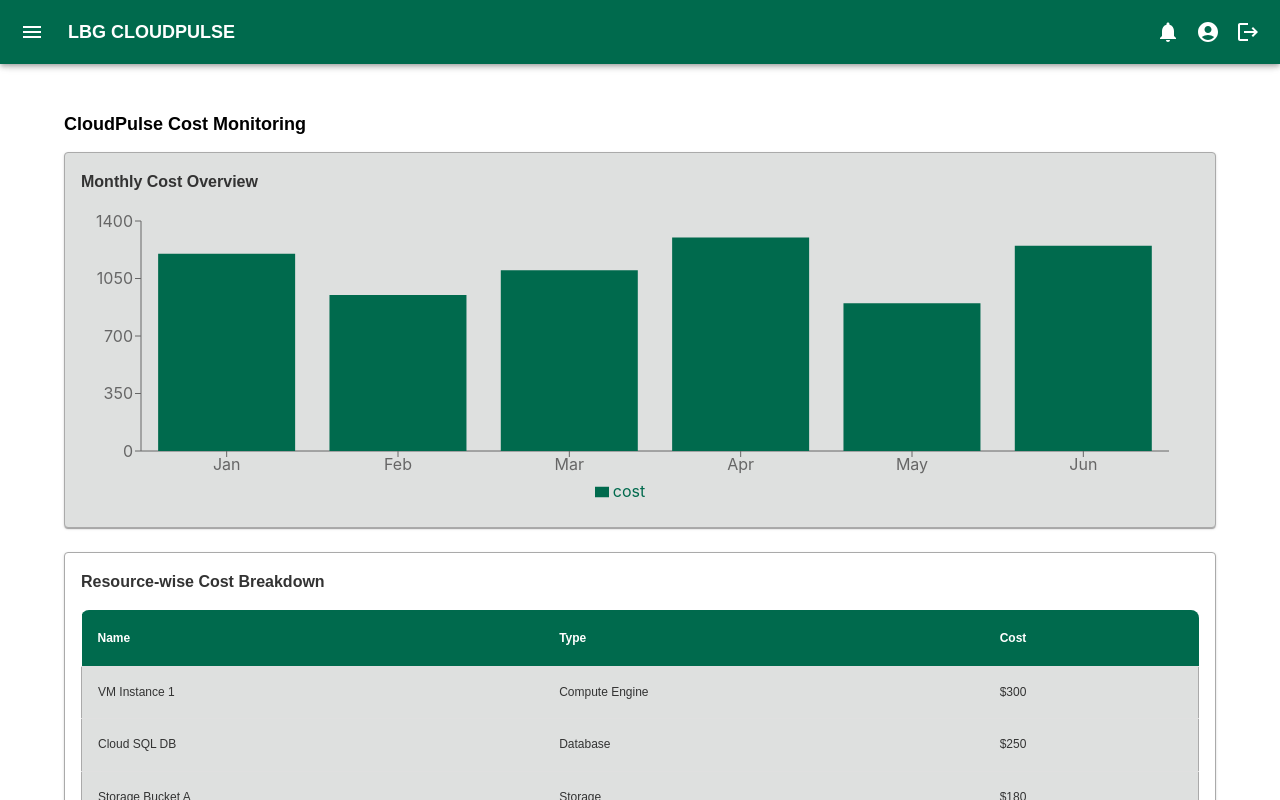
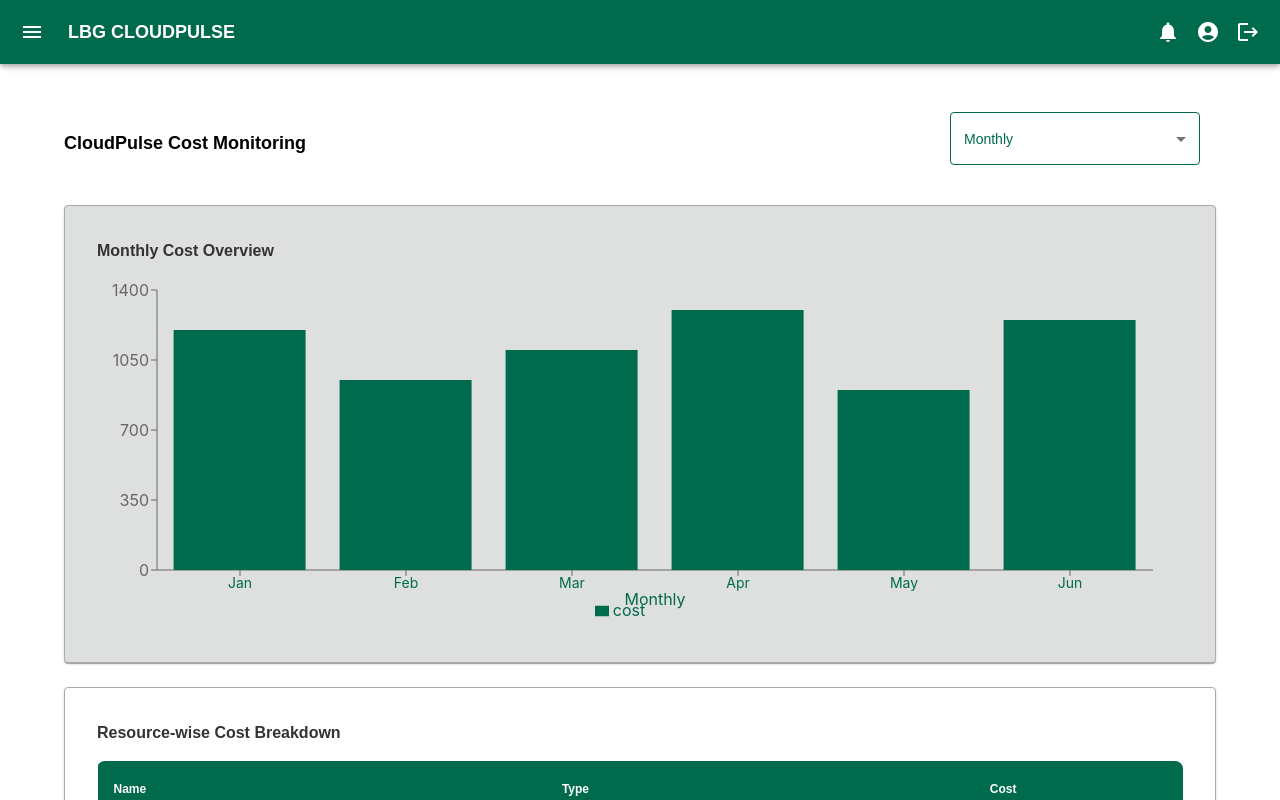
Before and after one commit to tarunnakka-web/cloudpulse-dashboard, a React (Create React App) app: page /cost in a window 1280 px wide. Shown: the top 800 px of the page. Built offline with nearby package versions, Linux system fonts and the light colour scheme; sample sign-in values are in the browser's storage.

Commit message:
added filter and some styles

```diff
--- a/src/components/Cost/Cost.js
+++ b/src/components/Cost/Cost.js
@@ -1,16 +1,32 @@
 import React from "react";
-import { Container, Typography, Paper, Table, TableHead, TableRow, TableCell, TableBody } from "@mui/material";
-import { BarChart, Bar, XAxis, YAxis, Tooltip, Legend, ResponsiveContainer } from "recharts";
-
+import { Container, Typography, Paper, Table, TableHead, TableRow, TableCell, TableBody, FormControl, Select, MenuItem } from "@mui/material";
+import {BarChart, Bar, XAxis, YAxis, Tooltip, Legend, ResponsiveContainer } from "recharts";
+import {Box} from "@mui/material";
 // Mock data for monthly costs (Replace with API fetch in production)
-const monthlyCostData = [
-  { month: "Jan", cost: 1200 },
-  { month: "Feb", cost: 950 },
-  { month: "Mar", cost: 1100 },
-  { month: "Apr", cost: 1300 },
-  { month: "May", cost: 900 },
-  { month: "Jun", cost: 1250 },
-];
+const costData = {
+  Weekly: [
+    { period: "Week 1", cost: 300 },
+    { period: "Week 2", cost: 250 },
+    { period: "Week 3", cost: 280 },
+    { period: "Week 4", cost: 270 },
+  ],
+  Monthly: [
+    { period: "Jan", cost: 1200 },
+    { period: "Feb", cost: 950 },
+    { period: "Mar", cost: 1100 },
+    { period: "Apr", cost: 1300 },
+    { period: "May", cost: 900 },
+    { period: "Jun", cost: 1250 },
+  ],
+  HalfYearly: [
+    { period: "H1 2023", cost: 7000 },
+    { period: "H2 2023", cost: 8200 },
+  ],
+  Yearly: [
+    { period: "2022", cost: 15000 },
+    { period: "2023", cost: 18000 },
+  ],
+};
 
 // Mock data for resource-specific costs
 const resourceCostData = [
@@ -22,30 +38,54 @@ const resourceCostData = [
 ];
 
 const Cost = () => {
+  const [filter, setFilter] = React.useState("Monthly");
   return (
     <Container sx={{ mt: 3 }}>
+      <Box display="flex" justifyContent="space-between" alignItems="center" mb={2}>
       <Typography fontWeight={"bold"} variant="h5" sx={{ mb: 2 }}>CloudPulse Cost Monitoring</Typography>
-
+      <FormControl sx={{ mb: 3, minWidth: 250, padding:"0px",
+    mx: 2,
+    "& .MuiOutlinedInput-root": {
+      color: "#006a4d", // Input text color
+      "& fieldset": { borderColor: "#006a4d" }, // Default border color
+      "&:hover fieldset": { borderColor: "#004d36" }, // Darker on hover
+      "&.Mui-focused fieldset": { borderColor: "#006a4d" }, // Keep border color on focus
+    },
+    "& .MuiInputBase-input": {
+      color: "#006a4d", // Text color inside input
+      "&::placeholder": { color: "#006a4d", opacity: 1 }, // Placeholder color
+    }
+   }}>
+        <Select value={filter} onChange={(e) => setFilter(e.target.value)}>
+          <MenuItem value="Weekly">Weekly</MenuItem>
+          <MenuItem value="Monthly">Monthly</MenuItem>
+          <MenuItem value="HalfYearly">Half-Yearly</MenuItem>
+          <MenuItem value="Yearly">Yearly</MenuItem>
+        </Select>
+      </FormControl>
+       </Box>
       {/* Monthly Cost Bar Chart */}
-      <Paper sx={{ p: 2, mb: 3, border:"1px solid #aaaaaa", backgroundColor:"#dee0df" }}>
-        <Typography variant="h6" sx={{ mb: 2 }} fontWeight={"bold"}>Monthly Cost Overview</Typography>
-        <ResponsiveContainer width="100%" height={300}>
-          <BarChart data={monthlyCostData} margin={{ top: 10, right: 30, left: 0, bottom: 10 }}>
-            <XAxis dataKey="month" />
+      <Paper sx={{ p: 4, mb: 3, border:"1px solid #aaaaaa", backgroundColor:"#dee0df" }}>
+        <Typography variant="h6" sx={{ mb: 2 }} fontWeight={"bold"}>{filter} Cost Overview</Typography>
+        <ResponsiveContainer width="100%" height={350}>
+          <BarChart data={costData[filter]} margin={{ top: 10, right: 30, left: 0, bottom: 10 }}>
+            <XAxis dataKey="period"
+              tick={{ fontSize: 14, fill: "#006a4d" }}
+              label={{ value: filter, position: "insideBottom", dy: 10, fill: "#006a4d" }} />
             <YAxis />
             <Tooltip />
             <Legend />
-            <Bar dataKey="cost" fill="#006a4d" />
+            <Bar  dataKey="cost" fill="#006a4d" />
           </BarChart>
         </ResponsiveContainer>
       </Paper>
 
       {/* Resource-Specific Cost Table */}
-      <Paper sx={{ p: 2, border:"1px solid #aaaaaa" }}>
+      <Paper sx={{ p: 4, border:"1px solid #aaaaaa" }}>
         <Typography variant="h6" sx={{ mb: 2 }} fontWeight={"bold"}>Resource-wise Cost Breakdown</Typography>
         <Table>
           <TableHead>
-            <TableRow sx={{ backgroundColor: "#f4f4f4" }}>
+            <TableRow sx={{ backgroundColor: "#f4f4f4"}}>
               <TableCell sx={{backgroundColor:"#006a4d", color:"white"}}><b>Name</b></TableCell>
               <TableCell sx={{backgroundColor:"#006a4d", color:"white"}}><b>Type</b></TableCell>
               <TableCell sx={{backgroundColor:"#006a4d", color:"white"}}><b>Cost</b></TableCell>
--- a/src/components/EachResourceDetails/EachResourceDetails.js
+++ b/src/components/EachResourceDetails/EachResourceDetails.js
@@ -1,7 +1,7 @@
 import React from "react";
 import {  useLocation, useNavigate } from "react-router-dom";
 import { Container, Typography, Paper, Divider, Table, TableBody, TableCell, TableContainer, TableHead, TableRow, Button } from "@mui/material";
-import { LineChart, Line, XAxis, YAxis, CartesianGrid, Tooltip, Legend, ResponsiveContainer } from "recharts";
+import { BarChart, Bar, XAxis, YAxis, CartesianGrid, Tooltip, Legend, ResponsiveContainer, AreaChart, Area } from "recharts";
 
 const EachResourceDetails = () => {
   const location = useLocation();
@@ -11,29 +11,38 @@ const EachResourceDetails = () => {
   if (!resource) {
     return (
       <Container sx={{ mt: 3 }}>
-        <Typography variant="h5">Resource Not Found</Typography>
+        <Typography variant="h5" fontWeight={"bold"}>Resource Not Found</Typography>
       </Container>
     );
   }
 
   // Sample utilization data (should be replaced with real API data)
-  const utilizationData = [
-    { time: "10:00", cpu: 30, memory: 40 },
-    { time: "10:05", cpu: 50, memory: 20 },
-    { time: "10:10", cpu: 45, memory: 45 },
-    { time: "10:15", cpu: 40, memory: 10 },
-    { time: "10:20", cpu: 95, memory: 25 },
+  const utilizationCpuData = [
+    { time: "10:00", cpu: 30 },
+    { time: "10:05", cpu: 50 },
+    { time: "10:10", cpu: 45 },
+    { time: "10:15", cpu: 40 },
+    { time: "10:20", cpu: 95 },
   ];
+
+  const utilizationMemoryData = [
+    { time: "10:00", memory: 40 },
+    { time: "10:05", memory: 20 },
+    { time: "10:10", memory: 45 },
+    { time: "10:15", memory: 10 },
+    { time: "10:20", memory: 25 },
+
+  ]
 
   return (
     <Container sx={{ mt: 3 }}>
       {/* Back Button */}
-      <Button variant="outlined" color="primary" onClick={() => navigate(-1)} sx={{ mb: 2 }}>
+      <Button variant="outlined" onClick={() => navigate(-1)} sx={{ mb: 2, border:"2px solid #006a4d", color:"#006a4d" }}>
         Back
       </Button>
 
       <Paper sx={{ p: 3 }}>
-        <Typography variant="h4" gutterBottom fontWeight={"bold"}>
+        <Typography variant="h5" gutterBottom fontWeight={"bold"}>
           Resource Details
         </Typography>
         <Divider sx={{ mb: 2 }} />
@@ -42,16 +51,16 @@ const EachResourceDetails = () => {
         <TableContainer component={Paper}>
           <Table>
             <TableHead>
-              <TableRow>
+              <TableRow >
                 {Object.keys(resource).map((key, index) => (
-                  <TableCell key={index} variant="head" sx={{ fontWeight: 700 }}>
+                  <TableCell key={index} variant="head" sx={{ fontWeight: 700, backgroundColor:"#006a4d", color:"white" }}>
                     {key.charAt(0).toUpperCase() + key.slice(1)} {/* Capitalize key names */}
                   </TableCell>
                 ))}
               </TableRow>
             </TableHead>
             <TableBody>
-              <TableRow>
+              <TableRow sx={{ backgroundColor: "#dee0df" }}>
                 {Object.values(resource).map((value, index) => (
                   <TableCell key={index}>{value}</TableCell>
                 ))}
@@ -61,21 +70,37 @@ const EachResourceDetails = () => {
         </TableContainer>
       </Paper>
 
-      {/* Utilization Chart */}
-      <Paper sx={{ p: 3, mt: 3 }}>
-        <Typography variant="h5" gutterBottom>
-          CPU & Memory Utilization
+      {/* Utilization CPU Chart */}
+      <Paper sx={{ p: 3, mt: 3, backgroundColor: "#dee0df" }}>
+        <Typography variant="h6" gutterBottom>
+          CPU Utilization
         </Typography>
         <ResponsiveContainer width="100%" height={300}>
-          <LineChart data={utilizationData}>
+          <AreaChart data={utilizationCpuData}>
+            <XAxis dataKey="time" stroke="#1976d2" />
+            <YAxis />
             <CartesianGrid strokeDasharray="3 3" />
-            <XAxis dataKey="time" />
+            <Tooltip />
+            <Legend />
+            <Area type="monotone" dataKey="cpu" stroke="#1976d2" fill="#1976d2" name="CPU Usage (%)" />
+           { /* <Line type="monotone" dataKey="memory" stroke="#02781a" name="Memory Usage (%)" /> */}
+          </AreaChart>
+        </ResponsiveContainer>
+
+          {/* Utilization Memory Chart */}
+        <Typography variant="h6" gutterBottom mt={3}>
+          Memory Utilization
+        </Typography>
+        <ResponsiveContainer width="100%" height={300}>
+          <BarChart data={utilizationMemoryData}>
+            <CartesianGrid strokeDasharray="3 3" />
+            <XAxis dataKey="time" stroke="#43a047"/>
             <YAxis />
             <Tooltip />
             <Legend />
-            <Line type="monotone" dataKey="cpu" stroke="#8884d8" name="CPU Usage (%)" />
-            <Line type="monotone" dataKey="memory" stroke="#82ca9d" name="Memory Usage (%)" />
-          </LineChart>
+           { /* <Line type="monotone" dataKey="cpu" stroke="#5718f5" name="CPU Usage (%)" /> */}
+            <Bar type="monotone" dataKey="memory" fill="#43a047" name="Memory Usage (%)"  barSize={40} radius={[5, 5, 0, 0]}/>
+          </BarChart>
         </ResponsiveContainer>
       </Paper>
     </Container>
--- a/src/components/Resources/Resources.js
+++ b/src/components/Resources/Resources.js
@@ -144,11 +144,18 @@ const ResourcesDashboard = () => {
   sx={{
     mb: 2,
     mx: 2,
-    "& .MuiOutlinedInput-notchedOutline": { borderColor: "#006a4d" }, // Default color
-    "&:hover .MuiOutlinedInput-notchedOutline": { borderColor: "#004d36" }, // Darker on hover
-    "& .MuiOutlinedInput-root.Mui-focused .MuiOutlinedInput-notchedOutline": { borderColor: "#006a4d" }, // Keep color on focus
-    "& .MuiOutlinedInput-root:hover .MuiOutlinedInput-notchedOutline": { borderColor: "#004d36" }, // Prevent losing color on hover out
+    "& .MuiOutlinedInput-root": {
+      color: "#006a4d", // Input text color
+      "& fieldset": { borderColor: "#006a4d" }, // Default border color
+      "&:hover fieldset": { borderColor: "#004d36" }, // Darker on hover
+      "&.Mui-focused fieldset": { borderColor: "#006a4d" }, // Keep border color on focus
+    },
+    "& .MuiInputBase-input": {
+      color: "#006a4d", // Text color inside input
+      "&::placeholder": { color: "#006a4d", opacity: 1 }, // Placeholder color
+    }
   }}
+
 />
       <Select value={statusFilter} sx={{mb:3, backgroundColor:"#006a4d", color: "white",
                "& .MuiSelect-icon": { color: "white" },
--- a/src/components/Utilization/Utilization.js
+++ b/src/components/Utilization/Utilization.js
@@ -1,7 +1,10 @@
 import React, { useState, useEffect } from "react";
 import { Container, Typography, Paper, Accordion, AccordionSummary, AccordionDetails, CircularProgress, Alert, Box, Button, TextField } from "@mui/material";
 import ExpandMoreIcon from "@mui/icons-material/ExpandMore";
-import { XAxis, YAxis, CartesianGrid, Tooltip, Legend, ResponsiveContainer, BarChart, Bar, AreaChart, Area } from "recharts";
+import { XAxis, YAxis, CartesianGrid, Tooltip, Legend, ResponsiveContainer, BarChart, Bar, AreaChart, Area, Line, LineChart } from "recharts";
+import {Card, CardContent} from "@mui/material";
+
+
 
 const sampleProjects = ["Project Alpha", "Project Beta", "Project Gamma", "Project Delta"];
 const services = ["Compute", "Storage", "Database", "Networking", "Security"];
@@ -12,6 +15,16 @@ const resourceTypes = {
   Networking: ["VPC Networks", "Load Balancers", "Cloud DNS"],
   Security: ["IAM Roles", "Firewall Rules"]
 };
+
+const data = Array.from({ length: 20 }, (_, i) => ({
+  time: `${i * 3} min`,
+  cpuMin: Math.random() * 20 + 10,
+  cpuMax: Math.random() * 40 + 50,
+  cpuSaturation: 95,
+  memoryMin: Math.random() * 2 + 2,
+  memoryMax: Math.random() * 6 + 6,
+  memorySaturation: 16,
+}));
 
 const generateSampleData = () => {
   return Array.from({ length: 100 }, (_, i) => {
@@ -98,29 +111,27 @@ const Utilization = () => {
         <Typography variant="h6" fontWeight="bold">
           Resource Utilization (Project-wise & Resource-wise)
         </Typography>
-        <TextField
-          label="Search Resource Type"
+         <TextField
+          placeholder="Search by Resource type..."
+          size="small"
           variant="outlined"
-          size="small"
           value={searchQuery}
           onChange={(e) => setSearchQuery(e.target.value)}
           sx={{
             mx: 2,
-            '& .MuiOutlinedInput-root': {
-              '&:hover fieldset': {
-                borderColor: '#006a4d',
-              },
-              '&.Mui-focused fieldset': {
-                borderColor: '#006a4d',
-              },
+
+            "& .MuiOutlinedInput-root": {
+              color: "#006a4d", // Input text color
+              "& fieldset": { borderColor: "#006a4d" }, // Default border color
+              "&:hover fieldset": { borderColor: "#004d36" }, // Darker on hover
+              "&.Mui-focused fieldset": { borderColor: "#006a4d" }, // Keep border color on focus
             },
-            '& .MuiInputLabel-root': {
-              color: '#006a4d',
-            },
-            '& .MuiOutlinedInput-input': {
-              color: '#006a4d',
-            },
+            "& .MuiInputBase-input": {
+              color: "#006a4d", // Text color inside input
+              "&::placeholder": { color: "#006a4d", opacity: 1 }, // Placeholder color
+            }
           }}
+
         />
       </Box>
 
@@ -140,7 +151,7 @@ const Utilization = () => {
       )}
 
       {apiStatus === apiStatusConstants.SUCCESS && Object.keys(utilizationData).map((project) => (
-        <Accordion key={project} defaultExpanded sx={{ border: "1px solid #aaaaaa", mb: 3, p: 2 }}>
+        <Accordion key={project} defaultExpanded sx={{ border: "1px solid #aaaaaa", mt:3, mb: 3, p: 2 }}>
           <AccordionSummary expandIcon={<ExpandMoreIcon />}>
             <Typography variant="h6" fontWeight="bold">{project}</Typography>
           </AccordionSummary>
@@ -177,6 +188,27 @@ const Utilization = () => {
                 <Bar dataKey="usage" fill="#43a047" barSize={40} radius={[5, 5, 0, 0]} />
               </BarChart>
             </ResponsiveContainer>
+
+            <Card sx={{ p: 2, boxShadow: 3, borderRadius: 2 }}>
+      <CardContent>
+        <Typography variant="h6" gutterBottom>
+          CPU & Memory Usage Over Time
+        </Typography>
+        <LineChart width={600} height={400} data={data}>
+          <XAxis dataKey="time" />
+          <YAxis yAxisId="left" orientation="left" domain={[0, 100]} />
+          <YAxis yAxisId="right" orientation="right" domain={[0, 20]} />
+          <Tooltip />
+          <Legend />
+          <Line yAxisId="left" type="monotone" dataKey="cpuMin" stroke="#1E88E5" strokeDasharray="5 5" name="CPU Min" />
+          <Line yAxisId="left" type="monotone" dataKey="cpuMax" stroke="#1565C0" name="CPU Max" />
+          <Line yAxisId="left" type="monotone" dataKey="cpuSaturation" stroke="#D32F2F" strokeDasharray="3 3" name="CPU Saturation" />
+          <Line yAxisId="right" type="monotone" dataKey="memoryMin" stroke="#43A047" strokeDasharray="5 5" name="Memory Min" />
+          <Line yAxisId="right" type="monotone" dataKey="memoryMax" stroke="#2E7D32" name="Memory Max" />
+          <Line yAxisId="right" type="monotone" dataKey="memorySaturation" stroke="#FF9800" strokeDasharray="3 3" name="Memory Saturation" />
+        </LineChart>
+      </CardContent>
+    </Card>
             </Paper>
                </>
               ))}
```
